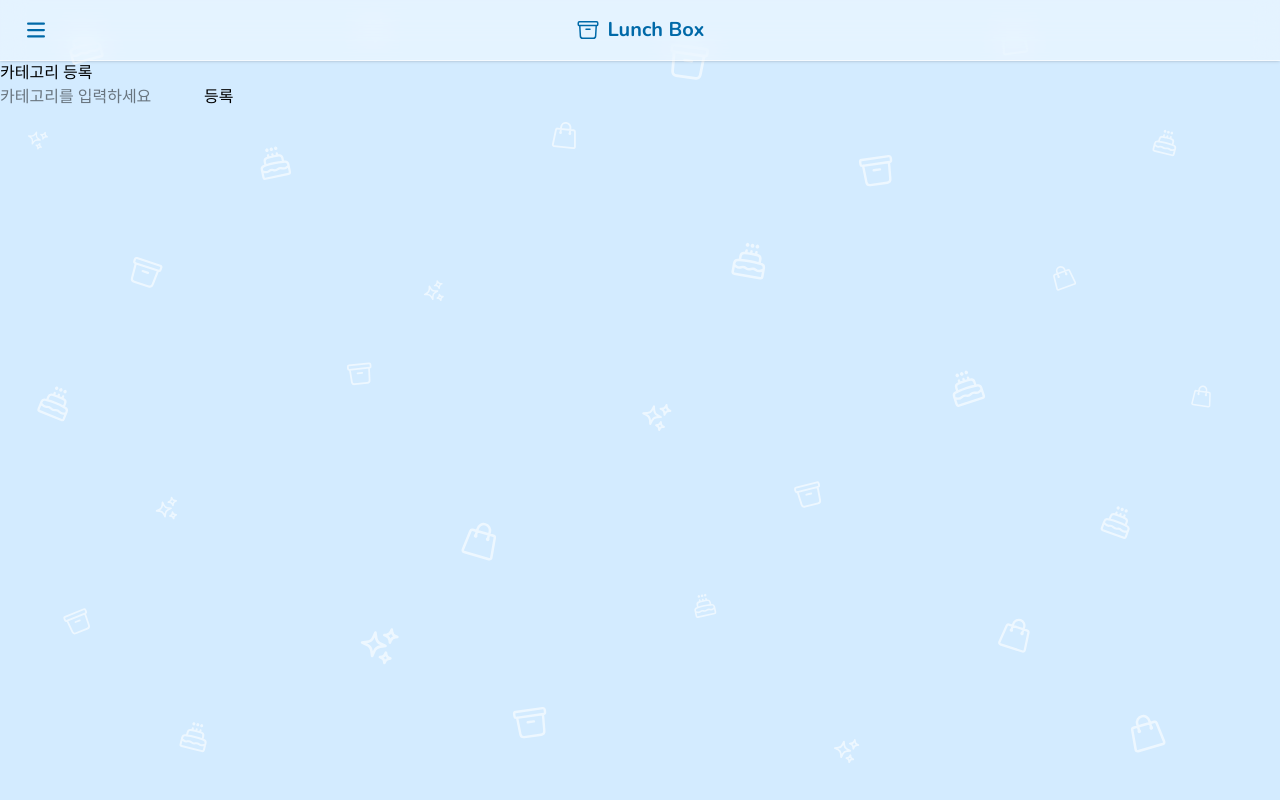
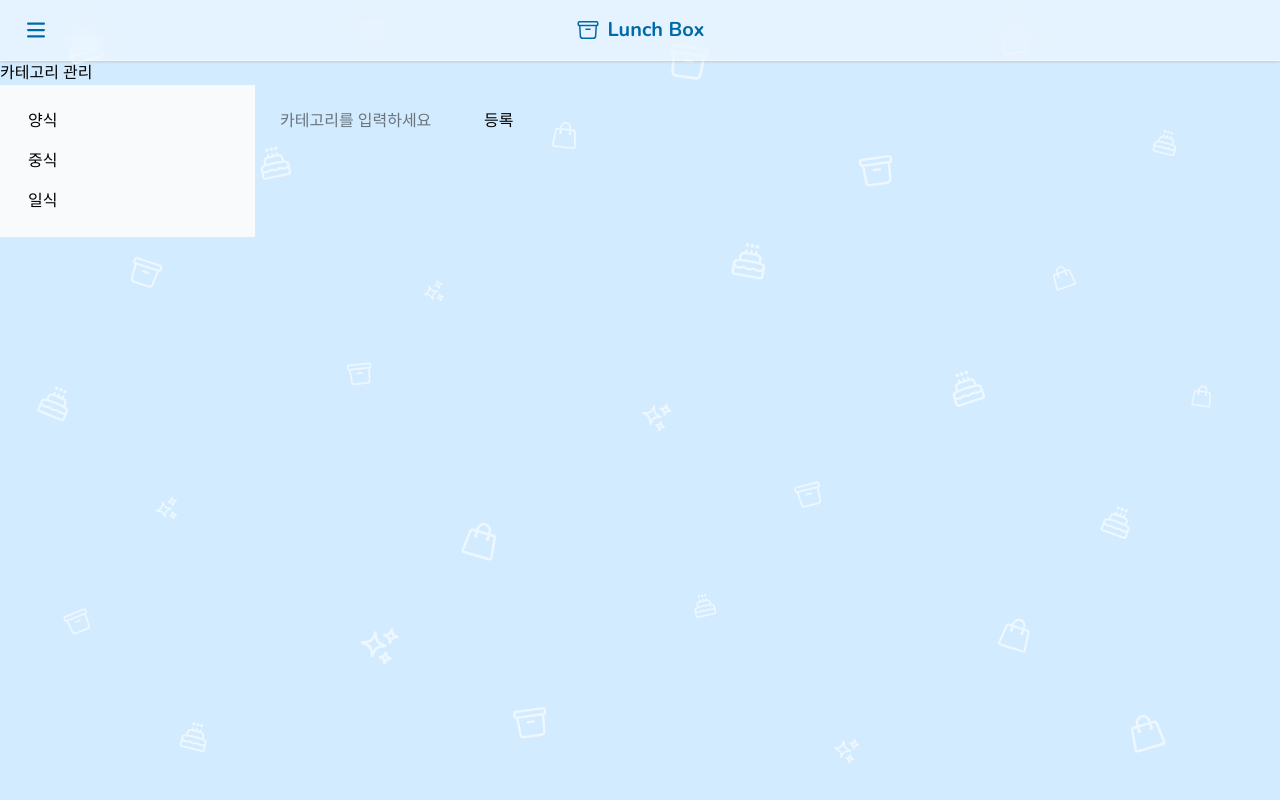
Before and after one commit to yshan8386/lunch-box, a React (Vite) app: page /category/list in a window 1280 px wide. Built offline with nearby package versions, Linux system fonts and the light colour scheme.

Commit message:
중간저장

```diff
--- a/src/App.tsx
+++ b/src/App.tsx
@@ -8,7 +8,7 @@ import Header from './components/Header.tsx'
 import List from './pages/lunch/List.tsx'
 import Detail from './pages/lunch/Detail.tsx'
 import Write from './pages/lunch/Write.tsx'
-import CategoryList from './pages/category/CategoryList.tsx'
+import CategoryPage from './pages/category/CategoryPage.tsx'
 import Home from './pages/Home.tsx'
 
 import data from "./datas/mock-up.json"
@@ -89,7 +89,7 @@ function App() {
             <Route path="/lunch/list" element={<List/>} />
             <Route path="/lunch/detail/:id" element={<Detail/>} />
             <Route path="/lunch/write" element={<Write addLunch={addLunch} persons={persons} category={category}/>}/>
-            <Route path="/category/list" element={<CategoryList/>}/>
+            <Route path="/category/list" element={<CategoryPage/>}/>
           </Routes>
         </div>
       </div>
--- a/src/pages/category/CategoryList.tsx
+++ b/src/pages/category/CategoryPage.tsx
@@ -1,7 +1,8 @@
-import {useState, useRef} from 'react';
+import {useState, useRef, useEffect} from 'react';
 
 function CategoryForm({onAddCategory}:{onAddCategory: (userInput:string) => void}){
   const [userInput, setUserInput] = useState(''); //입력창
+  const [isEditing, setIsEditing] = useState(false);
   const inputRef = useRef<HTMLInputElement>(null);
 
   const handleSubmit = (e:React.FormEvent) => {
@@ -18,6 +19,20 @@ function CategoryForm({onAddCategory}:{onAddCategory: (userInput:string) => void
   return(
     <>
       <form onSubmit={handleSubmit}>
+        {isEditing ?
+          <>
+          <input
+            type="text"
+            ref={inputRef}
+            value={userInput}
+            onChange={(e) => setUserInput(e.target.value)}
+            placeholder='카테고리를 입력하세요'
+          />
+          <button>수정</button>
+          <button>삭제</button>
+          </>
+          :
+          <>
           <input
             type="text"
             ref={inputRef}
@@ -26,13 +41,16 @@ function CategoryForm({onAddCategory}:{onAddCategory: (userInput:string) => void
             placeholder='카테고리를 입력하세요'
           />
           <button>등록</button>
+          </>
+        }
       </form>
     </>
   )
 }
 
-function CategoryList(){
-  const [categories, setCategories] = useState<string[]>([]); //카테고리 목록
+function CategoryPage(){
+  // const [categories, setCategories] = useState<string[]>([]); //카테고리 목록
+  const [categories, setCategories] = useState(['양식', '중식', '일식']); //카테고리 목록
   const [editingIndex, setEditingIndex] = useState<number | null>(null);
   const [localContent, setLocalContent] = useState('');
 
@@ -61,33 +79,24 @@ function CategoryList(){
 
   return(
     <>
-      <h3>카테고리 등록</h3>
-      <CategoryForm onAddCategory={handleAddMenu}/>
-      <div>
+      <h3>카테고리 관리</h3>
+      <div className='flex h-full'>
+        {/* 카테고리 목록 */}
+        <div className='w-64 bg-gray-50 border-r border-gray-200 p-4'>
           {categories.map((cate, index) => {
             return (
-            <div key={index} className='flex'>
-              {editingIndex === index ?   // 이 항목만 수정 모드인지 체크
-                <>
-                  <input
-                    value={localContent}
-                    onChange={(e) => setLocalContent(e.target.value)}
-                  />
-                  <button onClick={() => handleEditConfirm(index)}>확인</button>
-                  <button onClick={() => handleDeleteMenu(index)}>삭제</button>
-                </>
-                :
-                <>
+              <div key={index} className='px-3 py-2 rounded hover:bg-gray-100'>
                 <p>{cate}</p>
-                  <button onClick={() => handleEditStart(index)}>수정</button>
-                  <button onClick={() => handleDeleteMenu(index)}>삭제</button>
-                </>
-                }
               </div>
             )
           })}
         </div>
+        {/* 카테고리 등록/수정 */}
+        <div className='flex-1 p-6'>
+          <CategoryForm onAddCategory={handleAddMenu}/>
+        </div>
+      </div>
     </>
   )
 }
-export default CategoryList;
+export default CategoryPage;
```
Lines whose indentation alone changed are shown as unchanged.
